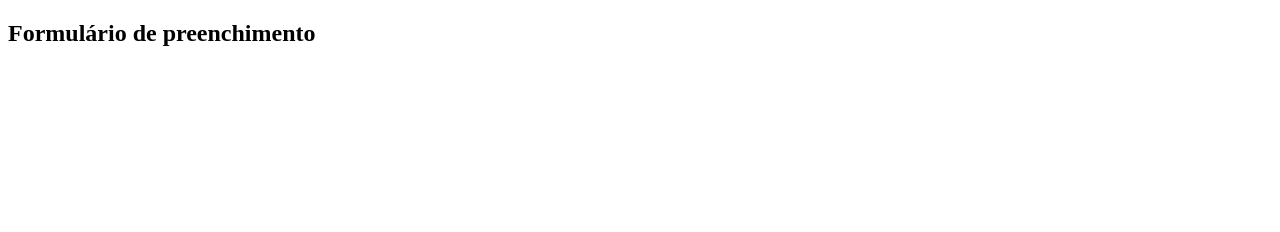
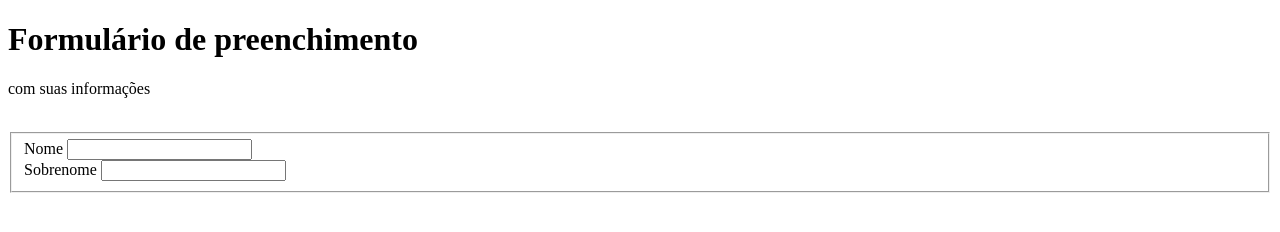
Before and after one commit to Erickgtn/Formulario, a plain HTML site: page index.html in a window 1280 px wide. Drawn offline with Linux system fonts and the light colour scheme.

Commit message:
criando campos do formulário

```diff
--- /dev/null
+++ b/estilo.css
@@ -0,0 +1,3 @@
+.tituloPrincipal{
+    background: #0000ff;
+}
--- a/index.html
+++ b/index.html
@@ -5,7 +5,24 @@
         <title>Formulario</title>
     </head>
     <body>
-        <h2>Formulário de preenchimento</h2>
 
+        <div>
+            <h1 class="tituloPrincipal">Formulário de preenchimento</h1>
+            <p> com suas informações</p>
+            <br>
+        </div>
+        <form>
+            <fieldset>
+                <div>
+                    <label>Nome</label>
+                    <input type="text", nome="nome", id="nome">
+                </div>
+                <div>
+                    <label>Sobrenome</label>
+                    <input type="text", sobrenome="sobrenome", id="sobrenome">
+                </div>
+
+            </fieldset>
+        </form>
     </body>
 </html>
```
